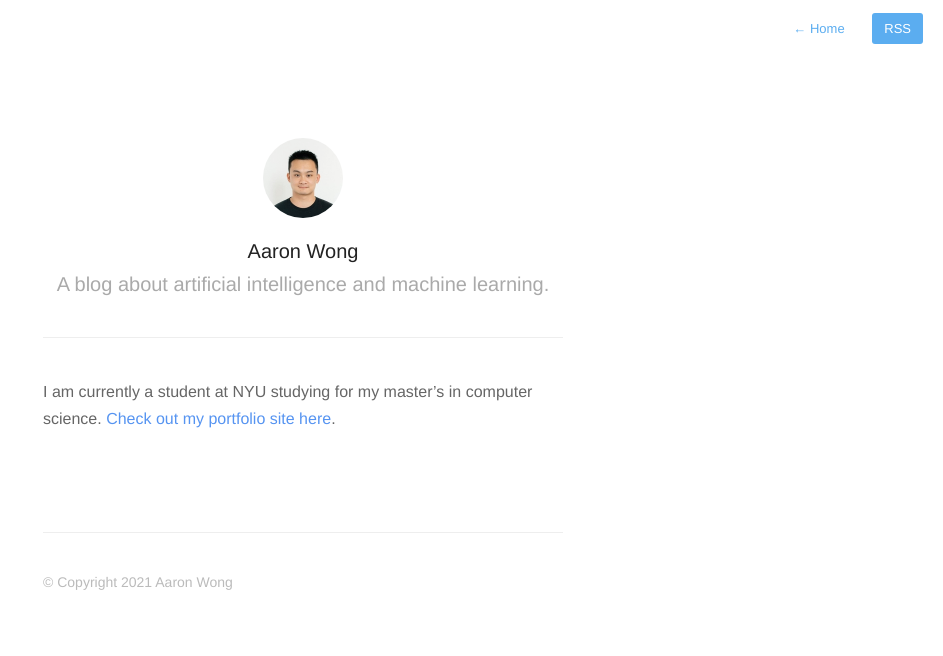
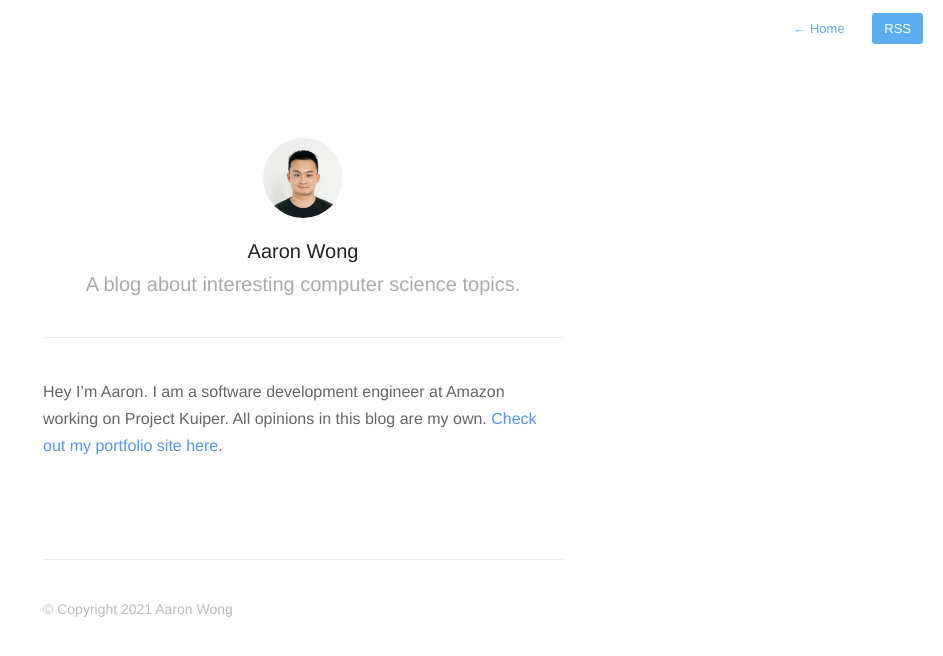
Before and after one commit to AaronCCWong/blog, a Jekyll site: the page built from about.md, in a window 1280 px wide. Shown: the top 656 px of the page, without its empty margins (337-1280 px from the left). Built offline with Jekyll 4.4.1, drawn with Linux system fonts in a browser that asks for light colours; nearby versions of some CDN libraries.

```diff
--- a/Gemfile
+++ b/Gemfile
@@ -1,6 +1,6 @@
 source "https://rubygems.org"
 
-gem "jekyll", "~> 3.8.5"
+gem "jekyll", "~> 4.2.0"
 gem "minima", "~> 2.0"
 group :jekyll_plugins do
   gem "jekyll-feed", "~> 0.6"
--- a/_config.yml
+++ b/_config.yml
@@ -1,8 +1,8 @@
-title: An Artificial Intelligence and Machine Learning Blog
-name: An AI and ML Blog
+title: A blog about interesting computer science topics
+name: A computer science blog
 email: aarn.wong@example.com
-description: A blog about artificial intelligence and machine learning.
-meta_description: Blogging about artificial intelligence and machine learning
+description: A blog about interesting computer science topics.
+meta_description: Blogging about computer science.
 baseurl: "" # the subpath of your site, e.g. /blog
 url: 'https://blog.aaronccwong.com' # the base hostname & protocol for your site, e.g. http://example.com
 github_username:  AaronCCWong
--- a/about.md
+++ b/about.md
@@ -4,7 +4,7 @@ permalink: about/
 profile: true
 ---
 
-I am currently a student at NYU studying for my master's in computer science.
-[Check out my portfolio site here](https://www.aaronccwong.com).
+Hey I'm Aaron. I am a software development engineer at Amazon working on Project Kuiper.
+All opinions in this blog are my own. [Check out my portfolio site here](https://www.aaronccwong.com).
 
 {% include footer.html %}
--- a/sitemap.xml
+++ b/sitemap.xml
@@ -7,7 +7,7 @@
 
 <url>
   <loc>https://blog.aaronccwong.com/</loc>
-  <lastmod>2019-05-19T01:57:33+00:00</lastmod>
+  <lastmod>2021-05-31T01:57:33+00:00</lastmod>
   <priority>1.00</priority>
 </url>
 <url>
```
Also changed, not shown: Gemfile.lock, 1 other file.
